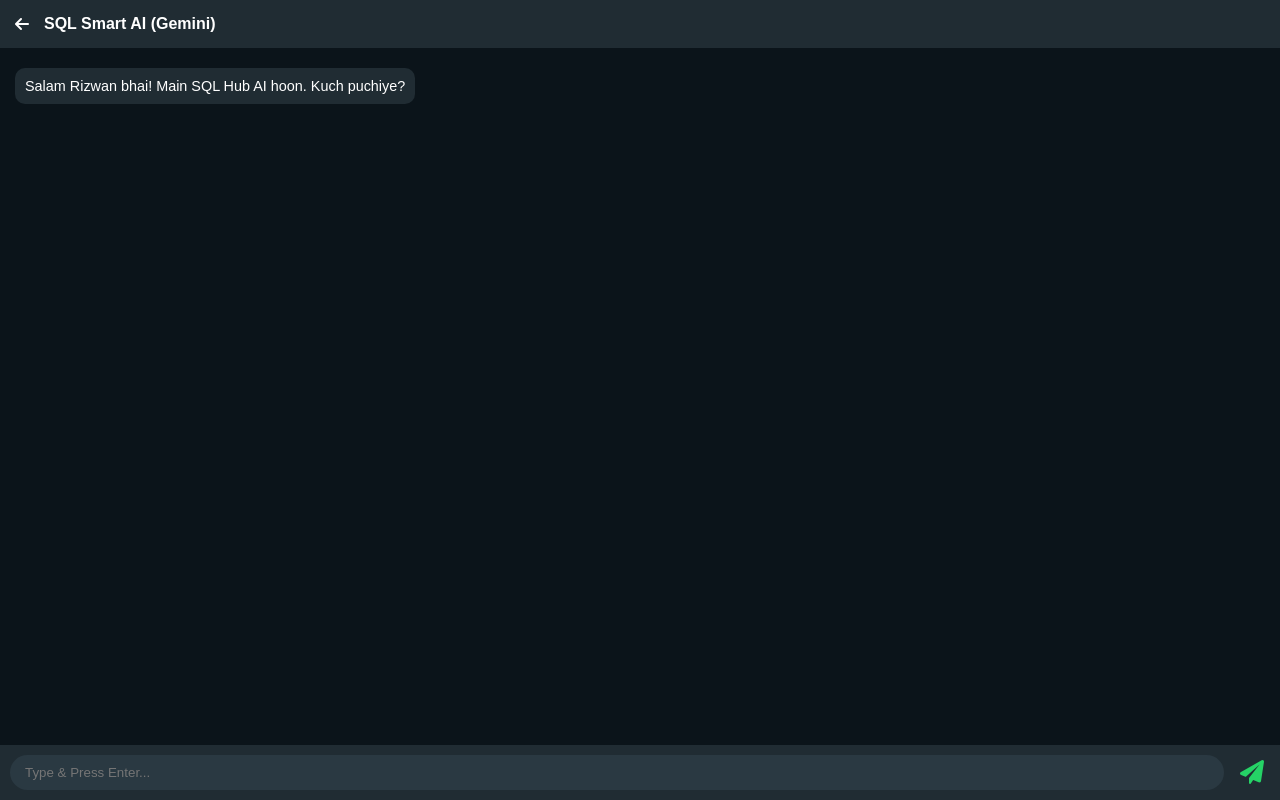
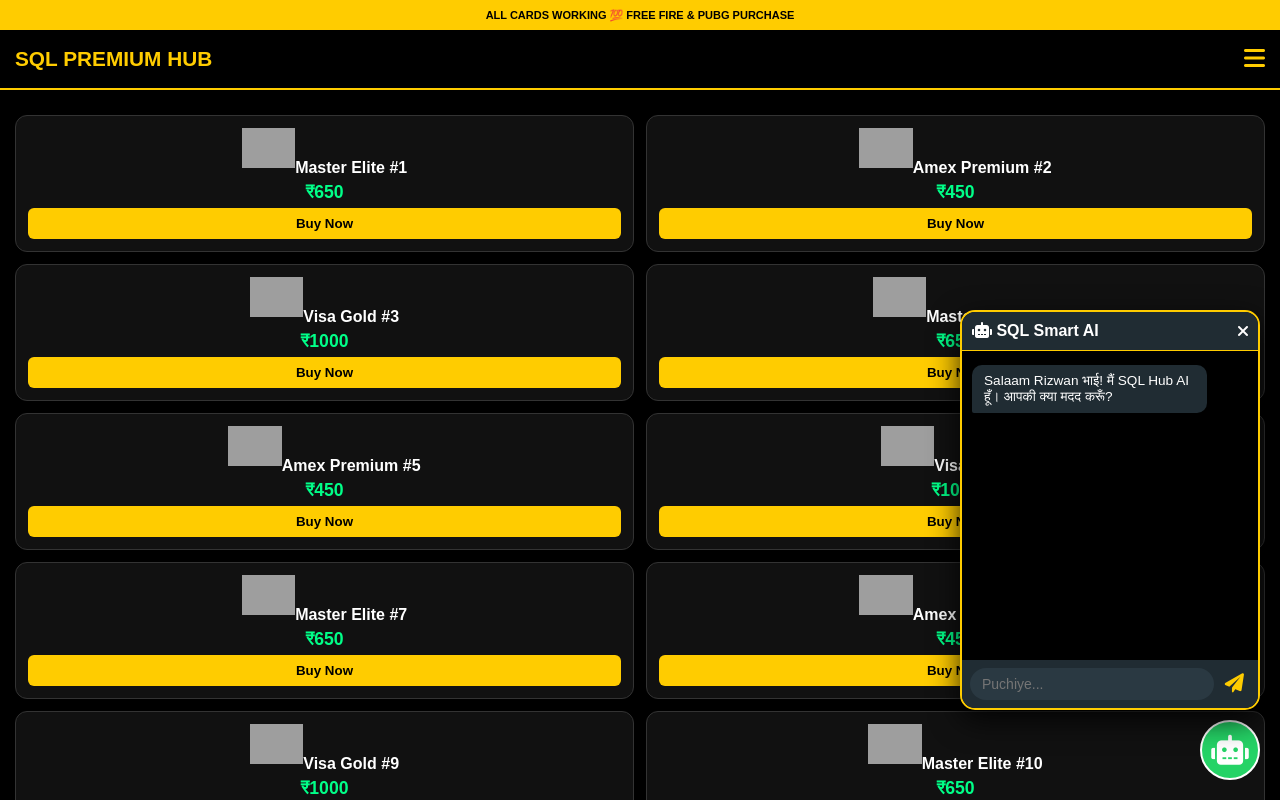
Before and after one commit to Rizwansql/sqlrrr, a plain HTML site: page index.html in a window 1280 px wide. Both pictures are taken after a click on the element 1230 px from the left and 750 px from the top of the page. Drawn offline with Linux system fonts and the light colour scheme; grey boxes are pictures that could not be loaded.

Commit message:
Update index.html

```diff
--- a/index.html
+++ b/index.html
@@ -28,69 +28,103 @@
         .price { color: #00ff88; font-size: 1.1rem; font-weight: bold; display: block; margin: 5px 0; }
         .buy { background: var(--gold); color: #000; border: none; width: 100%; padding: 8px; border-radius: 6px; font-weight: 900; }
 
-        /* Chat Window */
-        #ai-window { position: fixed; top: 0; left: 0; width: 100%; height: 100dvh; background: #0b141a; z-index: 5000; display: none; flex-direction: column; }
-        .ai-header { background: #202c33; padding: 15px; display: flex; align-items: center; gap: 15px; font-weight: bold; }
-        .ai-body { flex: 1; padding: 15px; overflow-y: auto; display: flex; flex-direction: column; }
-        .ai-footer { background: #202c33; padding: 10px; display: flex; gap: 10px; }
-        .ai-footer input { flex: 1; border-radius: 20px; border: none; padding: 10px 15px; background: #2a3942; color: white; outline: none; }
-        .msg { padding: 10px; border-radius: 10px; margin: 5px 0; max-width: 80%; font-size: 0.9rem; }
-        .msg-ai { background: #202c33; align-self: flex-start; }
-        .msg-user { background: #005c4b; align-self: flex-end; }
+        /* Floating AI Window (Chatbox) */
+        #ai-window { position: fixed; bottom: 90px; right: 20px; width: 300px; height: 400px; background: #0b141a; z-index: 5000; display: none; flex-direction: column; border-radius: 15px; border: 2px solid var(--gold); box-shadow: 0 10px 30px rgba(0,0,0,0.8); overflow: hidden; }
+        .ai-header { background: #202c33; padding: 10px; display: flex; align-items: center; justify-content: space-between; font-weight: bold; border-bottom: 1px solid var(--gold); }
+        .ai-body { flex: 1; padding: 10px; overflow-y: auto; display: flex; flex-direction: column; background: #000; }
+        .ai-footer { background: #202c33; padding: 8px; display: flex; gap: 5px; }
+        .ai-footer input { flex: 1; border-radius: 20px; border: none; padding: 8px 12px; background: #2a3942; color: white; outline: none; font-size: 14px; }
+        .msg { padding: 8px 12px; border-radius: 10px; margin: 4px 0; max-width: 85%; font-size: 0.85rem; }
+        .msg-ai { background: #202c33; align-self: flex-start; border-bottom-left-radius: 2px; }
+        .msg-user { background: #005c4b; align-self: flex-end; border-bottom-right-radius: 2px; }
 
-        .wa-btn { position: fixed; bottom: 20px; right: 20px; background: var(--wa); width: 60px; height: 60px; border-radius: 50%; display: flex; align-items: center; justify-content: center; z-index: 1000; border: 2px solid white; }
+        /* WhatsApp Floating Button */
+        .wa-btn { position: fixed; bottom: 20px; right: 20px; background: var(--wa); width: 60px; height: 60px; border-radius: 50%; display: flex; align-items: center; justify-content: center; z-index: 1000; border: 2px solid white; cursor: pointer; }
     </style>
 </head>
 <body>
+
     <div class="top-line">ALL CARDS WORKING 💯 FREE FIRE & PUBG PURCHASE</div>
+
     <header>
         <div class="logo">SQL PREMIUM HUB</div>
         <div class="menu-btn" onclick="toggleMenu()"><i class="fas fa-bars"></i></div>
     </header>
+
     <div id="side-menu">
         <a href="#" class="menu-item" onclick="toggleMenu()"><i class="fas fa-home"></i> Home</a>
-        <a href="#" class="menu-item" onclick="alert('Coming Soon!')"><i class="fas fa-plus"></i> New Card</a>
-        <a href="https://wa.me/919012277862" class="menu-item"><i class="fab fa-whatsapp"></i> Help: +91 9012277862</a>
+        <a href="https://wa.me/919012277862" class="menu-item"><i class="fab fa-whatsapp"></i> Contact Rizwan</a>
+        <a href="#" class="menu-item" onclick="alert('Join Telegram for Updates!')"><i class="fab fa-telegram"></i> Telegram</a>
     </div>
+
     <div class="container" id="grid"></div>
-    <div class="wa-btn" onclick="toggleAI()"><i class="fab fa-whatsapp" style="color:white; font-size:35px;"></i></div>
+
+    <div class="wa-btn" onclick="toggleAI()"><i class="fas fa-robot" style="color:white; font-size:30px;"></i></div>
+
     <div id="ai-window">
-        <div class="ai-header"><i class="fas fa-arrow-left" onclick="toggleAI()"></i> SQL Smart AI (Gemini)</div>
-        <div class="ai-body" id="chat"><div class="msg msg-ai">Salam Rizwan bhai! Main SQL Hub AI hoon. Kuch puchiye?</div></div>
+        <div class="ai-header">
+            <span><i class="fas fa-robot"></i> SQL Smart AI</span>
+            <i class="fas fa-times" onclick="toggleAI()" style="cursor:pointer"></i>
+        </div>
+        <div class="ai-body" id="chat">
+            <div class="msg msg-ai">Salaam Rizwan भाई! मैं SQL Hub AI हूँ। आपकी क्या मदद करूँ?</div>
+        </div>
         <div class="ai-footer">
-            <input type="text" id="ai-input" placeholder="Type & Press Enter..." onkeydown="if(event.key==='Enter') sendMsg()">
-            <button onclick="sendMsg()" style="background:none; border:none; color:var(--wa); font-size:1.5rem;"><i class="fas fa-paper-plane"></i></button>
+            <input type="text" id="ai-input" placeholder="Puchiye..." onkeydown="if(event.key==='Enter') sendMsg()">
+            <button onclick="sendMsg()" style="background:none; border:none; color:var(--gold); font-size:1.2rem;"><i class="fas fa-paper-plane"></i></button>
         </div>
     </div>
+
     <script>
+        // API KEY (Restricted on Google Console)
         const API_KEY = "AIzaSyCBXjCWYhoCfjCciMBHnWpOFwy22bbADOI";
-        function toggleMenu() { const m = document.getElementById('side-menu'); m.style.right = (m.style.right === '0px' || m.style.right === '0') ? '-260px' : '0px'; }
-        function toggleAI() { const w = document.getElementById('ai-window'); w.style.display = (w.style.display === 'flex') ? 'none' : 'flex'; }
+
+        function toggleMenu() {
+            const m = document.getElementById('side-menu');
+            m.style.right = (m.style.right === '0px' || m.style.right === '0') ? '-260px' : '0px';
+        }
+
+        function toggleAI() {
+            const w = document.getElementById('ai-window');
+            w.style.display = (w.style.display === 'flex') ? 'none' : 'flex';
+        }
+
         async function sendMsg() {
             const input = document.getElementById('ai-input');
             const chat = document.getElementById('chat');
             const text = input.value.trim();
             if(!text) return;
+
             chat.innerHTML += `<div class="msg msg-user">${text}</div>`;
             input.value = '';
             chat.scrollTop = chat.scrollHeight;
+
             try {
+                // Connecting to Gemini API
                 const response = await fetch(`https://generativelanguage.googleapis.com/v1beta/models/gemini-1.5-flash:generateContent?key=${API_KEY}`, {
                     method: 'POST',
                     headers: { 'Content-Type': 'application/json' },
-                    body: JSON.stringify({ contents: [{ parts: [{ text: `User: ${text}` }] }] })
+                    body: JSON.stringify({ contents: [{ parts: [{ text: `You are SQL Hub AI. User asked: ${text}` }] }] })
                 });
                 const data = await response.json();
                 const aiReply = data.candidates[0].content.parts[0].text;
                 chat.innerHTML += `<div class="msg msg-ai">${aiReply}</div>`;
-            } catch (e) { chat.innerHTML += `<div class="msg msg-ai">AI busy hai, thodi der baad try karein.</div>`; }
+            } catch (e) {
+                chat.innerHTML += `<div class="msg msg-ai">Maaf kijiye, API connect nahi ho rahi.</div>`;
+            }
             chat.scrollTop = chat.scrollHeight;
         }
-        const items = [{n:"Visa",p:"1000",i:"https://img.icons8.com/color/96/visa.png"},{n:"Master",p:"650",i:"https://img.icons8.com/color/96/mastercard.png"},{n:"Amex",p:"450",i:"https://img.icons8.com/color/96/amex.png"}];
+
+        // Card Grid Generation
+        const items = [
+            {n:"Visa Gold",p:"1000",i:"https://img.icons8.com/color/96/visa.png"},
+            {n:"Master Elite",p:"650",i:"https://img.icons8.com/color/96/mastercard.png"},
+            {n:"Amex Premium",p:"450",i:"https://img.icons8.com/color/96/amex.png"}
+        ];
         const g = document.getElementById('grid');
         for(let i=1; i<=32; i++) {
             let c = items[i % 3];
-            g.innerHTML += `<div class="card"><img src="${c.i}"><b>${c.n} #${i}</b><span class="price">₹${c.p}</span><button class="buy" onclick="alert('Payment processing for ₹'+${c.p})">Buy Now</button></div>`;
+            g.innerHTML += `<div class="card"><img src="${c.i}"><b>${c.n} #${i}</b><span class="price">₹${c.p}</span><button class="buy" onclick="alert('Payment for ${c.n} # ${i}')">Buy Now</button></div>`;
         }
     </script>
 </body>
```
